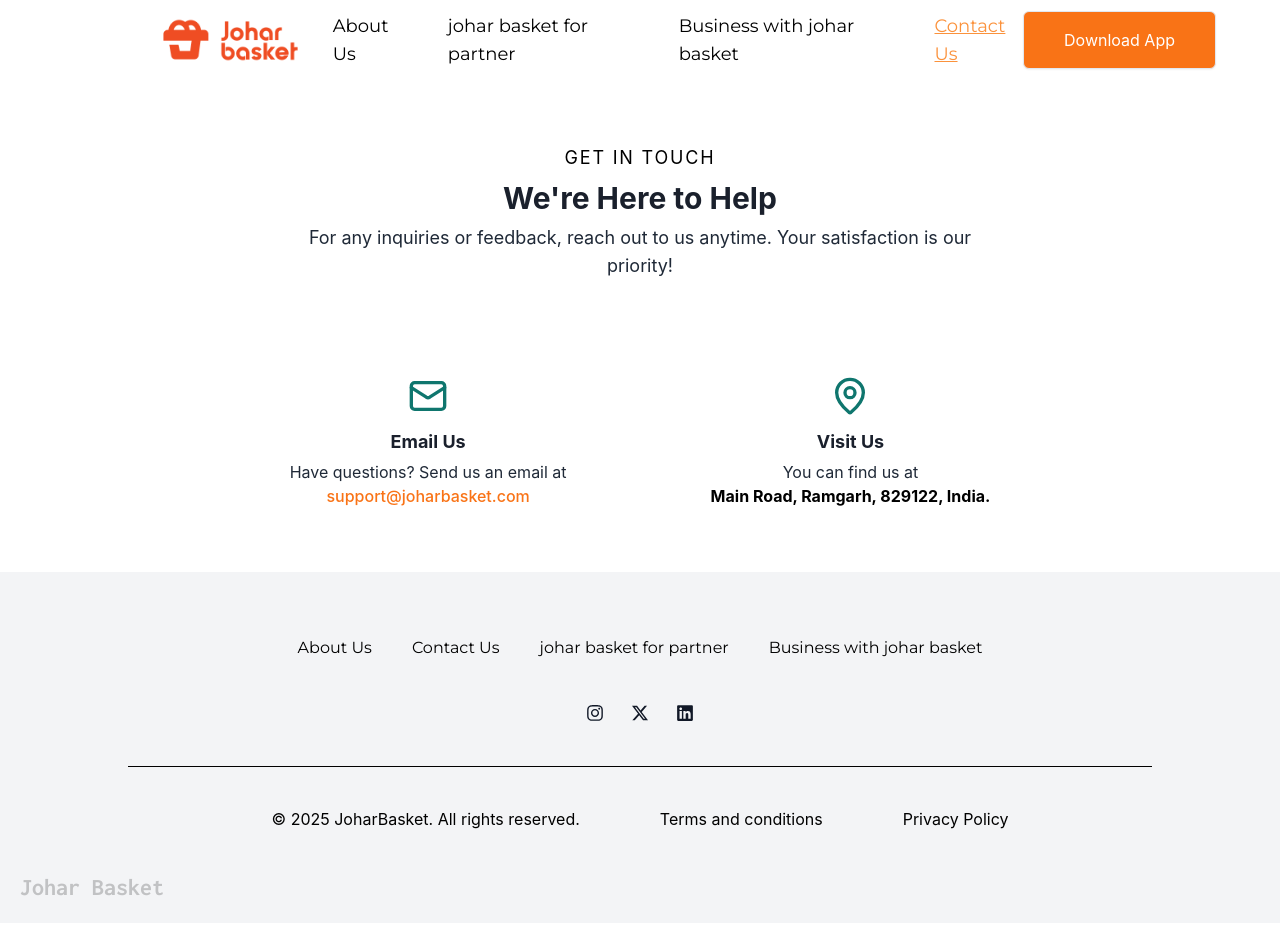
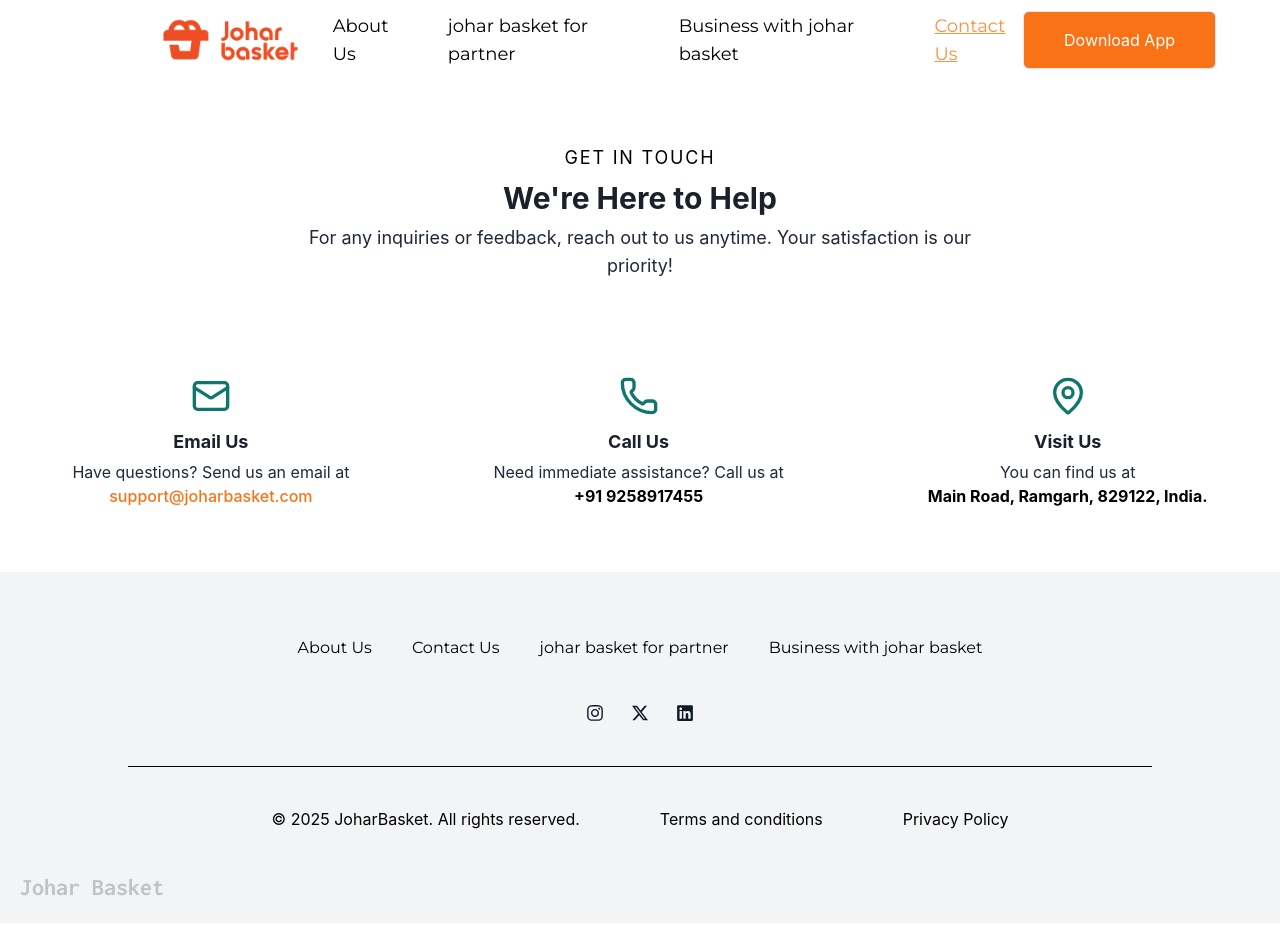
Before and after one commit to joharbasket/joharbasket-web, a Next.js app: page /Contact-Us in a window 1280 px wide. Built offline with nearby package versions, Linux system fonts and the light colour scheme; a web font is replaced by a local one.

Commit message:
contact update

```diff
--- a/src/app/Contact-Us/page.tsx
+++ b/src/app/Contact-Us/page.tsx
@@ -27,12 +27,12 @@
         </div>
 
         {/* Call */}
-        {/* <div className="flex flex-col items-center">
+        <div className="flex flex-col items-center">
           <Phone className="text-teal-700 w-10 h-10" />
           <h3 className="font-bold text-lg mt-3">Call Us</h3>
           <p className="text-gray-800 mt-1">Need immediate assistance? Call us at</p>
-          <p className="font-bold text-black">+91 99291 56240</p>
-        </div> */}
+          <p className="font-bold text-black">+91 9258917455</p>
+        </div>
 
         {/* Visit */}
         <div className="flex flex-col items-center">
```
